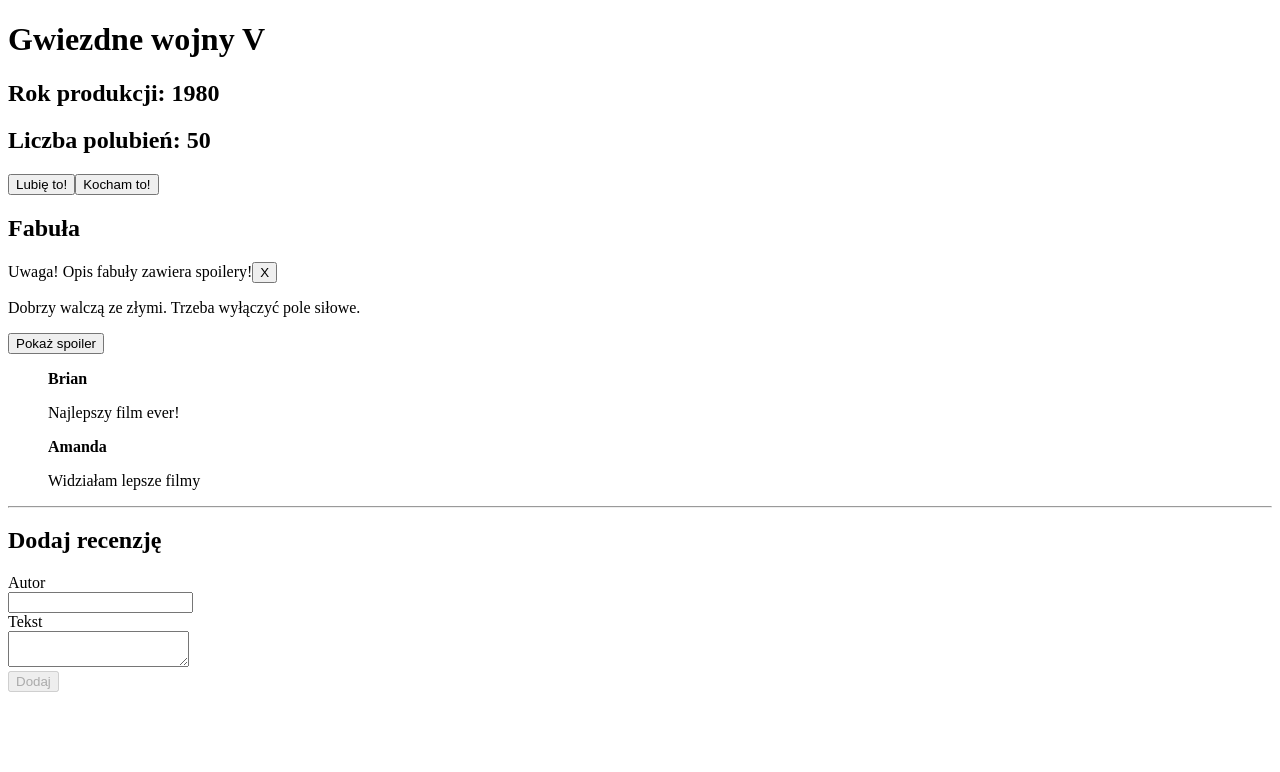
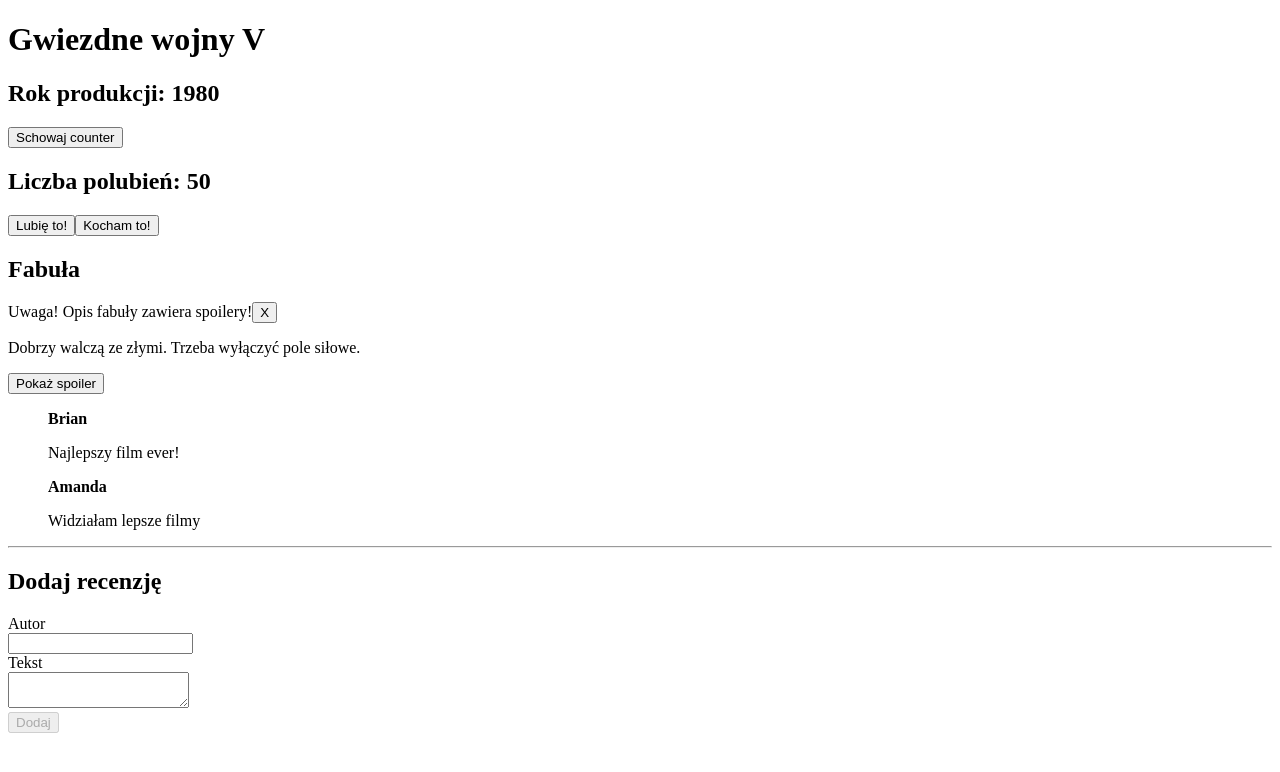
Before and after one commit to mslysz/ZR-Modul1, a React (Vite) app: page / in a window 1280 px wide. Shown: the top 772 px of the page. Built offline with nearby package versions, Linux system fonts and the light colour scheme.

Commit message:
Code rearrangement

```diff
--- a/src/App.jsx
+++ b/src/App.jsx
@@ -11,12 +11,35 @@
 
 function App() {
   const [reviews, setReviews] = useState(initialReviews);
+  const [counterShown, setCounterShown] = useState(true);
+  const [numberOfLikes, setNumberOfLikes] = useState(50);
+
+  function handleLikeButtonClick() {
+    setNumberOfLikes((previousNumberOfLikes) => previousNumberOfLikes + 1);
+  }
+
+  function handleLoveButtonClick() {
+    setNumberOfLikes((previousNumberOfLikes) => previousNumberOfLikes + 3);
+  }
 
   return (
     <>
       <h1>Gwiezdne wojny V</h1>
       <h2>Rok produkcji: 1980</h2>
-      <LikesCounter />
+      <button
+        onClick={() => {
+          setCounterShown((prevCounterShown) => !prevCounterShown);
+        }}
+      >
+        {counterShown ? 'Schowaj counter' : 'Pokaż counter'}
+      </button>
+      {counterShown && (
+        <LikesCounter
+          numberOfLikes={numberOfLikes}
+          onLikeButtonClick={handleLikeButtonClick}
+          onLoveButtonClick={handleLoveButtonClick}
+        />
+      )}
       <Plot />
       <Reviews reviews={reviews} />
       <Form
--- a/src/components/LikesCounter.jsx
+++ b/src/components/LikesCounter.jsx
@@ -1,21 +1,13 @@
-import { useState } from 'react';
-
-export const LikesCounter = () => {
-  const [numberOfLikes, setNumberOfLikes] = useState(50);
-
-  function handleLikeButtonClick() {
-    setNumberOfLikes((previousNumberOfLikes) => previousNumberOfLikes + 1);
-  }
-
-  function handleLoveButtonClick() {
-    setNumberOfLikes((previousNumberOfLikes) => previousNumberOfLikes + 3);
-  }
-
+export const LikesCounter = ({
+  numberOfLikes,
+  onLikeButtonClick,
+  onLoveButtonClick,
+}) => {
   return (
     <>
       <h2>Liczba polubień: {numberOfLikes}</h2>
-      <button onClick={handleLikeButtonClick}>Lubię to!</button>
-      <button onClick={handleLoveButtonClick}>Kocham to!</button>
+      <button onClick={onLikeButtonClick}>Lubię to!</button>
+      <button onClick={onLoveButtonClick}>Kocham to!</button>
     </>
   );
 };
```
